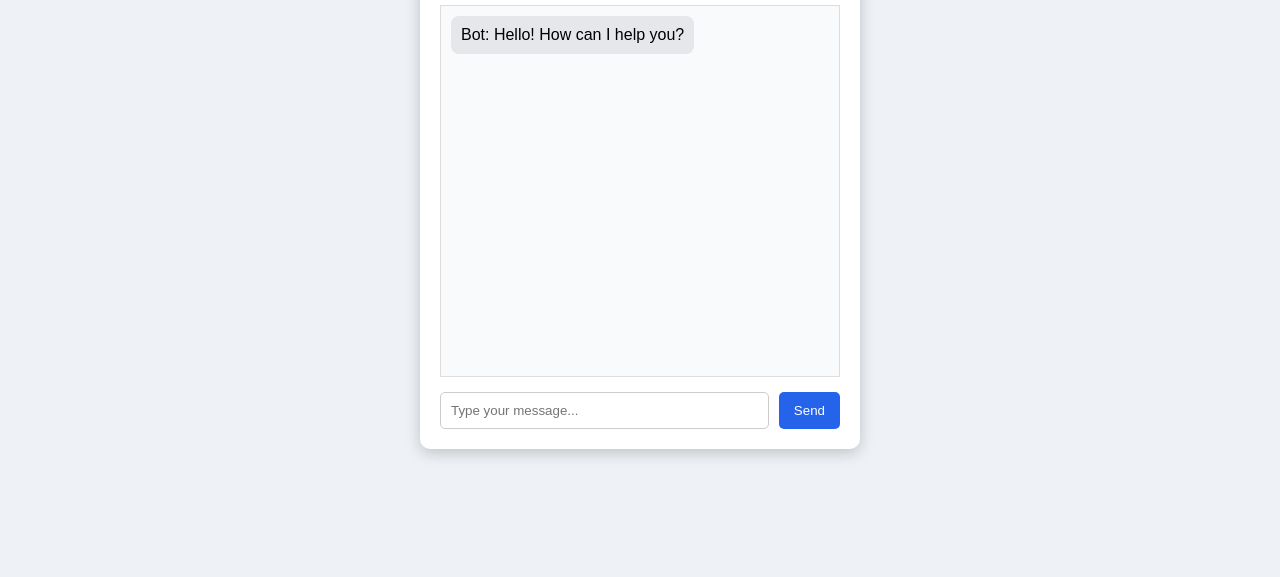
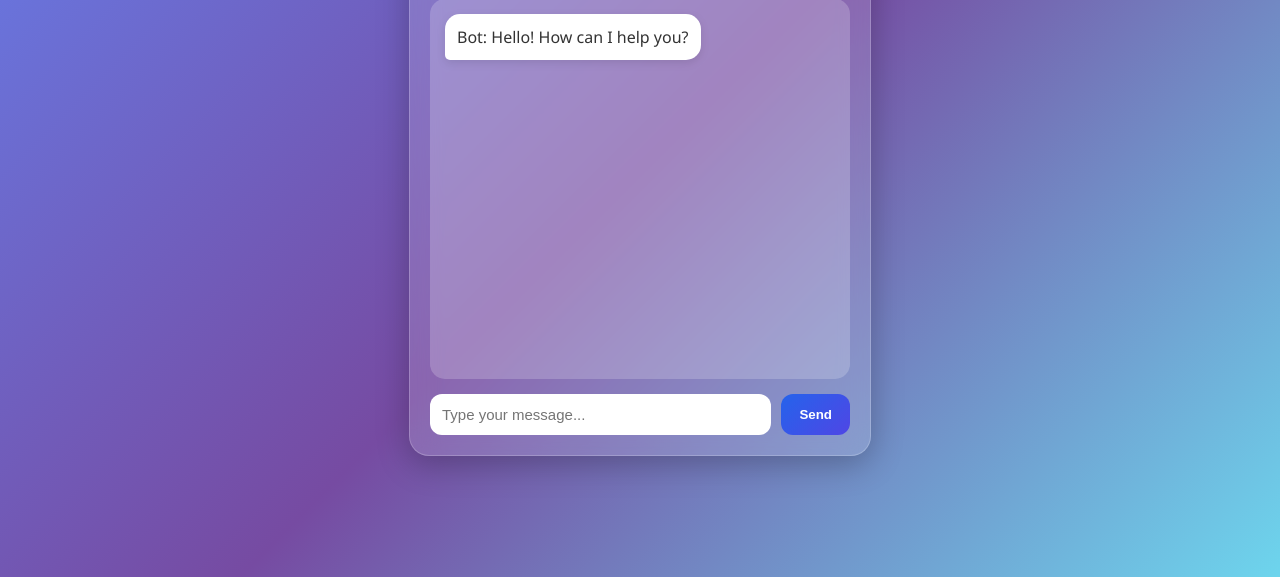
Before and after one commit to mounikasamudrala714-debug/AI-CHATBOT, a plain HTML site: page frontend/index.html in a window 1280 px wide. Shown: the part 223-800 px from the top of the page. Drawn offline with Linux system fonts and the light colour scheme; files that its build step writes are made by us from their sources.

Commit message:
Revamp chat UI with new styles and layout

```diff
--- a/frontend/style.css
+++ b/frontend/style.css
@@ -1,7 +1,12 @@
 body {
     margin: 0;
-    font-family: Arial, sans-serif;
-    background-color: #eef2f7;
+    font-family: 'Segoe UI', Arial, sans-serif;
+    background: linear-gradient(
+        135deg,
+        #667eea 0%,
+        #764ba2 50%,
+        #6dd5ed 100%
+    );
     height: 100vh;
     display: flex;
     justify-content: center;
@@ -9,46 +14,61 @@ body {
 }
 
 .chat-container {
-    width: 400px;
-    background-color: white;
+    width: 420px;
+    background: rgba(255, 255, 255, 0.15);
+    backdrop-filter: blur(15px);
     padding: 20px;
-    border-radius: 10px;
-    box-shadow: 0 4px 15px rgba(0, 0, 0, 0.2);
+    border-radius: 20px;
+    box-shadow: 0 8px 32px rgba(0, 0, 0, 0.25);
+    border: 1px solid rgba(255, 255, 255, 0.2);
 }
 
 h1 {
     text-align: center;
-    color: #333;
+    color: white;
+    margin-bottom: 15px;
+    letter-spacing: 1px;
 }
 
 .chat-box {
     height: 350px;
     overflow-y: auto;
-    border: 1px solid #ddd;
-    padding: 10px;
-    background-color: #f9fafb;
+    border-radius: 15px;
+    padding: 15px;
+    background: rgba(255, 255, 255, 0.2);
     margin-bottom: 15px;
 }
 
+.chat-box::-webkit-scrollbar {
+    width: 6px;
+}
+
+.chat-box::-webkit-scrollbar-thumb {
+    background: #6b7280;
+    border-radius: 10px;
+}
+
 .bot-message {
-    background-color: #e5e7eb;
-    color: black;
-    padding: 10px;
-    border-radius: 8px;
+    background: white;
+    color: #333;
+    padding: 12px;
+    border-radius: 15px 15px 15px 5px;
     margin-bottom: 10px;
     width: fit-content;
     max-width: 80%;
+    box-shadow: 0 3px 10px rgba(0,0,0,0.1);
 }
 
 .user-message {
-    background-color: #2563eb;
+    background: linear-gradient(135deg, #2563eb, #4f46e5);
     color: white;
-    padding: 10px;
-    border-radius: 8px;
+    padding: 12px;
+    border-radius: 15px 15px 5px 15px;
     margin-bottom: 10px;
     margin-left: auto;
     width: fit-content;
     max-width: 80%;
+    box-shadow: 0 3px 10px rgba(37,99,235,0.3);
 }
 
 .input-area {
@@ -58,20 +78,33 @@ h1 {
 
 input {
     flex: 1;
-    padding: 10px;
-    border: 1px solid #ccc;
-    border-radius: 5px;
+    padding: 12px;
+    border: none;
+    border-radius: 12px;
+    outline: none;
+    font-size: 15px;
 }
 
 button {
-    padding: 10px 15px;
+    padding: 12px 18px;
     border: none;
-    background-color: #2563eb;
+    border-radius: 12px;
+    background: linear-gradient(
+        135deg,
+        #2563eb,
+        #4f46e5
+    );
     color: white;
-    border-radius: 5px;
     cursor: pointer;
+    font-weight: bold;
+    transition: 0.3s;
 }
 
 button:hover {
-    background-color: #1d4ed8;
+    transform: translateY(-2px);
+    box-shadow: 0 5px 15px rgba(37,99,235,0.4);
 }
+
+button:active {
+    transform: scale(0.95);
+}
```
